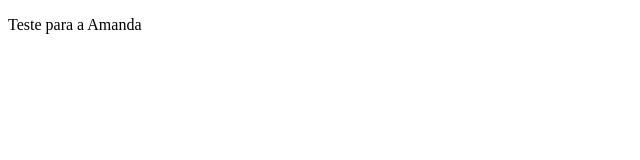
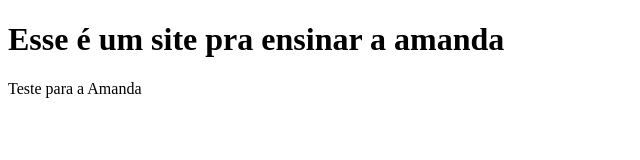
Before and after one commit to pedrooli98/testeamanda, a plain HTML site: page index.html in a window 1280 px wide. Shown: the whole page, without its empty margins (0-640 px from the left). Drawn offline with Linux system fonts and the light colour scheme.

Commit message:
feat: header

```diff
--- a/index.html
+++ b/index.html
@@ -7,6 +7,8 @@
     <title>Document</title>
 </head>
 <body>
+
+    <header><h1>Esse é um site pra ensinar a amanda</h1></header>
     <p>Teste para a Amanda</p>
 </body>
 </html>
```
